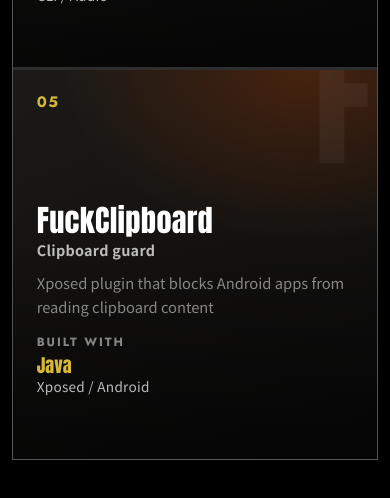
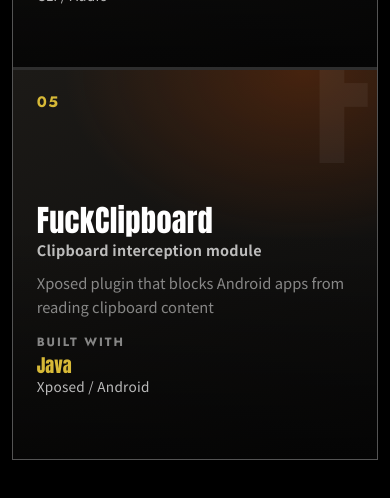
Before and after one commit to dddqmmx/dddqmmx.github.io, a Vue app: page /projects in a window 390 px wide. Shown: the part 1795-2293 px from the top of the page. Built offline with nearby package versions, Linux system fonts and the light colour scheme.

Commit message:
Fix project grid and clipboard translations

```diff
--- a/src/i18n/messages.ts
+++ b/src/i18n/messages.ts
@@ -105,7 +105,7 @@
         xminecraft: '协议伪装隧道',
         soVits: 'AI 翻唱机器人插件',
         uvr5: '音频分离命令行',
-        fuckClipboard: '剪贴板守卫',
+        fuckClipboard: '剪切板拦截模块',
       },
       items: {
         arirang: '隐私向 Xposed 模块：限制应用读取敏感设备数据，减少 API 滥用带来的追踪',
@@ -178,7 +178,7 @@
         xminecraft: 'Protocol camouflage tunnel',
         soVits: 'AI cover bot plugin',
         uvr5: 'Audio separation CLI',
-        fuckClipboard: 'Clipboard guard',
+        fuckClipboard: 'Clipboard interception module',
       },
       items: {
         arirang:
@@ -253,7 +253,7 @@
         xminecraft: 'プロトコル偽装トンネル',
         soVits: 'AI カバー ボットプラグイン',
         uvr5: '音源分離 CLI',
-        fuckClipboard: 'クリップボードガード',
+        fuckClipboard: 'クリップボード遮断モジュール',
       },
       items: {
         arirang:
--- a/src/views/ProjectsView.vue
+++ b/src/views/ProjectsView.vue
@@ -57,7 +57,6 @@
     primaryTag: project.tags[0],
     otherTags: project.tags.slice(1),
     lead: index === 0,
-    wide: index === projectMeta.length - 1,
   })),
 )
 </script>
@@ -78,7 +77,7 @@
           v-for="project in projects"
           :key="project.name"
           class="castTile"
-          :class="{ lead: project.lead, wide: project.wide }"
+          :class="{ lead: project.lead }"
           :href="project.href"
           target="_blank"
           rel="noopener noreferrer"
@@ -183,10 +182,6 @@
 
 .castTile.lead {
   grid-row: span 2;
-}
-
-.castTile.wide {
-  grid-column: span 2;
 }
 
 .castTile::after {
@@ -343,10 +338,6 @@
   .castTile.lead {
     grid-row: span 1;
   }
-
-  .castTile.wide {
-    grid-column: span 1;
-  }
 }
 
 @media (prefers-reduced-motion: reduce) {
```
